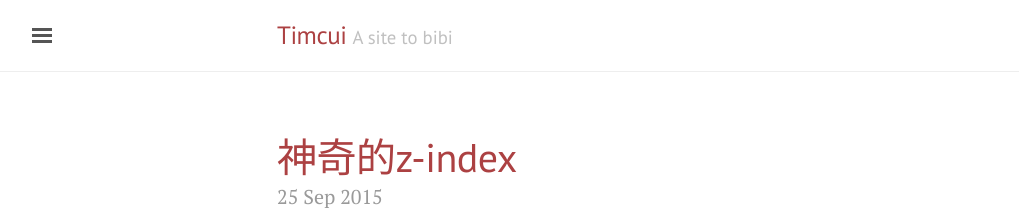
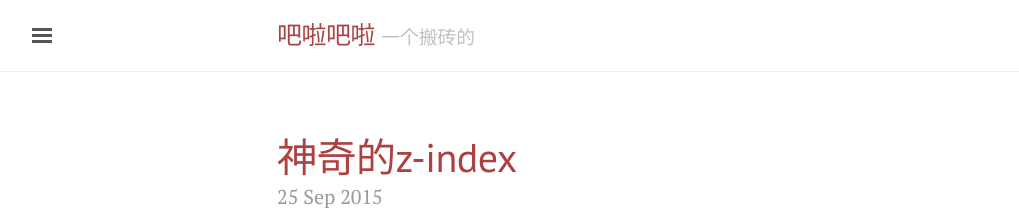
Before and after one commit to timcui/timcui.github.io, a Jekyll site: the page built from index.html, in a window 1280 px wide and 900 px high. Shown: the top 213 px of the window, without its empty margins (3-1022 px from the left). Built offline with Jekyll 4.4.1, drawn with Linux system fonts in a browser that asks for light colours; the list of posts is cut into pages by our own code.

Commit message:
change baseurl

```diff
--- a/_config.yml
+++ b/_config.yml
@@ -5,11 +5,11 @@ permalink:           pretty
 relative_permalinks: true
 
 # Setup
-title:               Timcui
-tagline:             'A site to bibi'
-description:         'Write Anything Anywhere Anytime.'
+title:               吧啦吧啦
+tagline:             '一个搬砖的'
+description:         '男，前端开发，关注Javascript和Nodejs，<a href="http://i.qq.com" target="_blank">@QQ空间</a>'
 url:                 http://timcui.github.io
-baseurl:             'http://timcui.github.io/'
+baseurl:             'http://timcui.github.io'
 paginate:            5
 
 # About/contact
```
